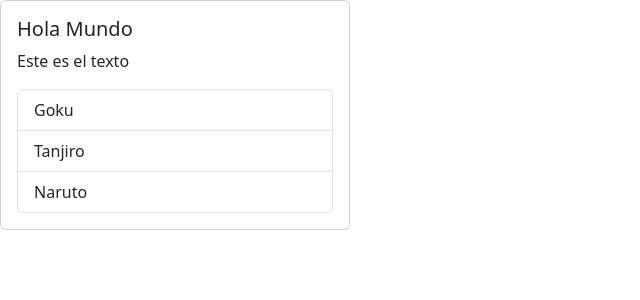
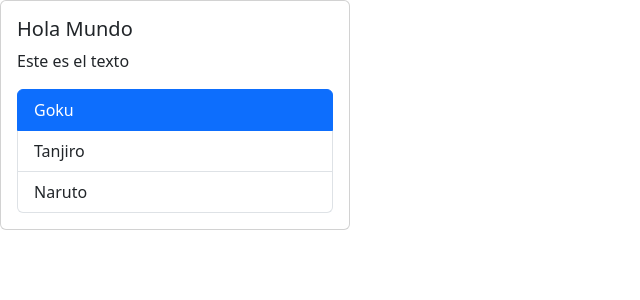
Before and after one commit to Ruben21LR/React, a React (Vite) app in the folder MiPrimerReact/react-app/: page / in a window 1280 px wide. Shown: the top 300 px of the page, without its empty margins (0-640 px from the left). Built offline with nearby package versions, Linux system fonts and the light colour scheme.

Commit message:
Uso de estados en las listas

```diff
--- a/MiPrimerReact/react-app/src/components/List.tsx
+++ b/MiPrimerReact/react-app/src/components/List.tsx
@@ -1,12 +1,24 @@
+import { useState } from "react";
+
 type Props = {
   data: string[];
 };
 
 function List({ data }: Props) {
+  const [index, setIndex] = useState(0);
+  const handleClick = (indice: number) => {
+    setIndex(indice);
+  };
   return (
     <ul className="list-group">
-      {data.map((elemento) => (
-        <li key={elemento} className="list-group-item">{elemento}</li>
+      {data.map((elemento, indice) => (
+        <li
+          onClick={() => handleClick(indice)}
+          key={elemento}
+          className={`list-group-item ${index == indice ? "active" : ""}`}
+        >
+          {elemento}
+        </li>
       ))}
     </ul>
   );
```
